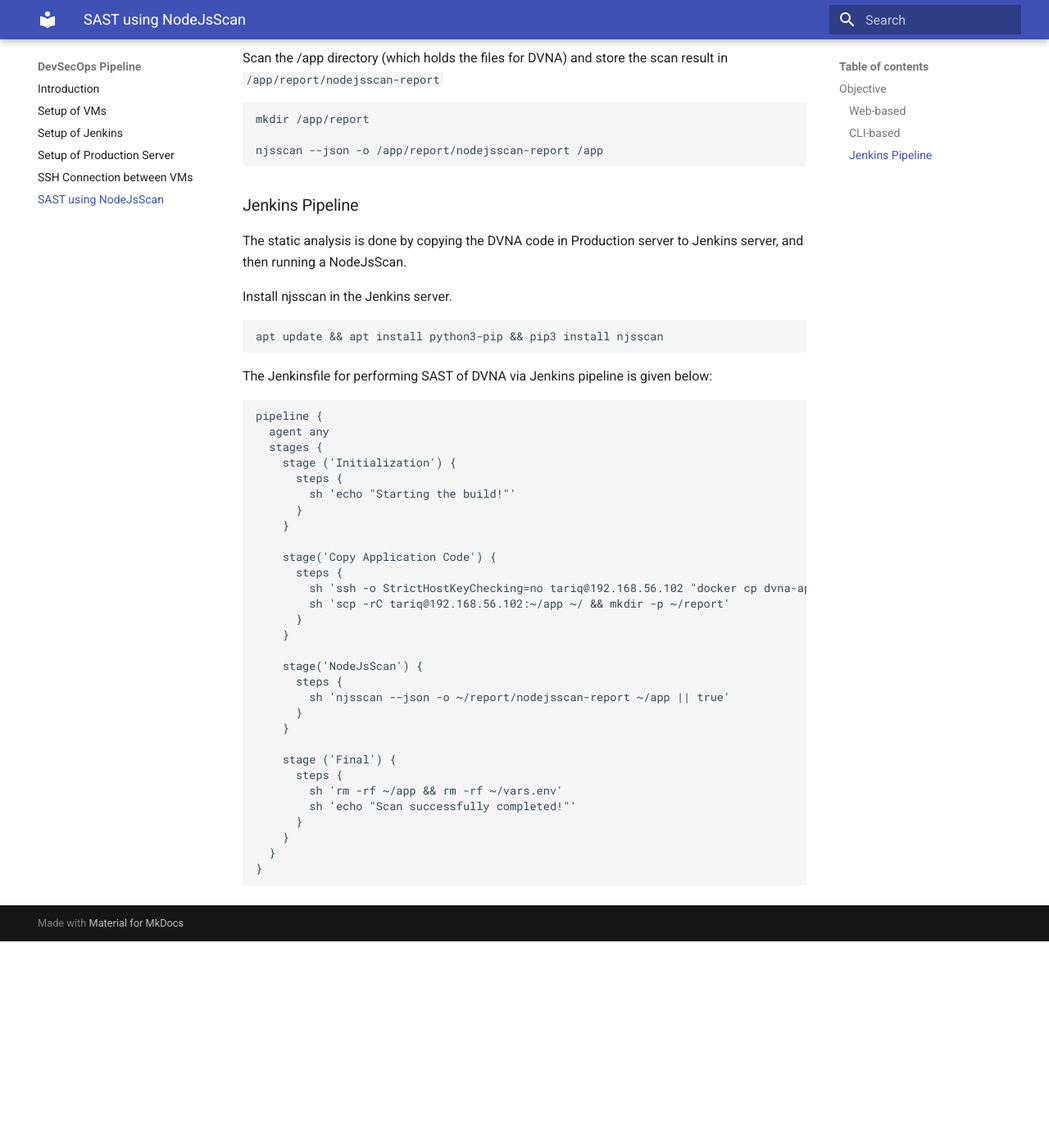
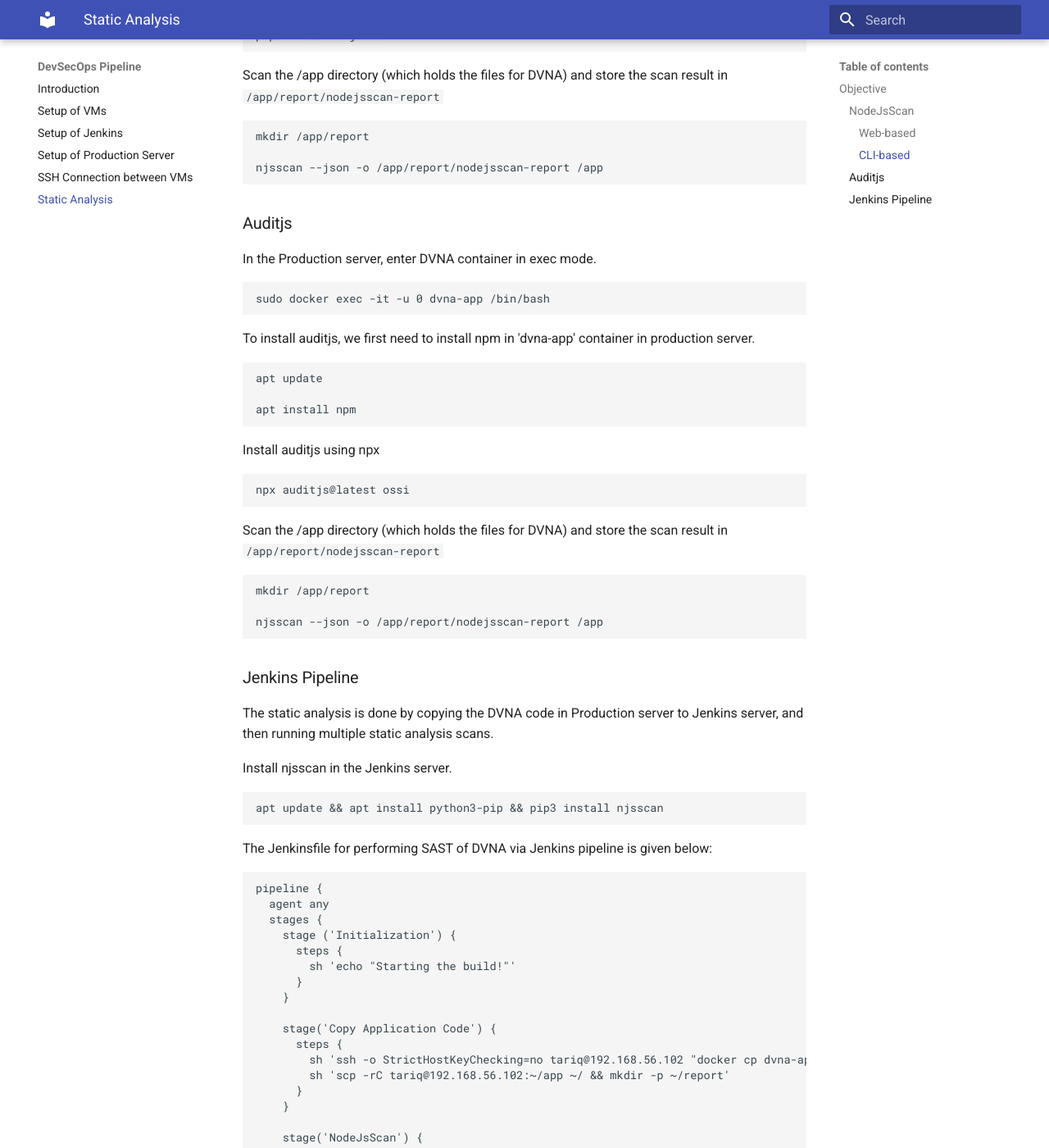
Before and after one commit to tariqahmed1912/internship-kloudle, an MkDocs documentation site: the page built from docs/static_analysis.md, in a window 1280 px wide and 1400 px high, scrolled down 1157 px. Shown: the whole window at 82% size. Built offline with MkDocs 1.6.1 and Material for MkDocs 9.7.7, drawn with Linux system fonts in a browser that asks for light colours; before the commit the page ends 2305 px from its top, so only the background shows below that; some of the changed text lies outside the part shown.

Commit message:
Commit changes

````diff
--- a/docs/nodejsscan_sast.md
+++ b/docs/static_analysis.md
@@ -1,6 +1,6 @@
 ## Objective
 
-In this section, we will perform SAST using NodeJsScan on DVNA in Production server.
+In this section, we will be using various tools to perform SAST on DVNA in Production server.
 
 About SAST
 
@@ -27,7 +29,7 @@ sudo docker run -it -p 9090:9090 opensecurity/nodejsscan:latest -d
 
 You can access the website by typing `<ip-address>:9090` in the browsers URL. To perform SAST, upload the files (individual files or a zip file) and run the scan.
 
-### CLI-based
+#### CLI-based
 
 In the Production server, enter DVNA container in exec mode.
 
@@ -57,10 +59,41 @@ mkdir /app/report
 njsscan --json -o /app/report/nodejsscan-report /app
 ```
 
+### Auditjs
+
+In the Production server, enter DVNA container in exec mode.
+
+```bash
+sudo docker exec -it -u 0 dvna-app /bin/bash
+```
+
+To install auditjs, we first need to install npm in 'dvna-app' container in production server.
+
+```bash
+apt update
+
+apt install npm
+```
+
+Install auditjs using npx
+
+```bash
+npx auditjs@latest ossi
+```
+
+Scan the /app directory (which holds the files for DVNA) and store the scan result in `/app/report/nodejsscan-report`
+
+```bash
+mkdir /app/report
+
+njsscan --json -o /app/report/nodejsscan-report /app
+```
+
+
 
 ### Jenkins Pipeline
 
-The static analysis is done by copying the DVNA code in Production server to Jenkins server, and then running a NodeJsScan.
+The static analysis is done by copying the DVNA code in Production server to Jenkins server, and then running multiple static analysis scans.
 
 Install njsscan in the Jenkins server.
 
@@ -89,7 +122,7 @@ pipeline {
 
     stage('NodeJsScan') {
       steps {
-        sh 'njsscan --json -o ~/report/nodejsscan-report ~/app || true'
+        sh 'njsscan --json -o ~/report/nodejsscan-report ~/app && (exit 0) || (exit 1)'
       }
     }
 
--- a/mkdocs.yml
+++ b/mkdocs.yml
@@ -5,6 +5,6 @@ nav:
   - Setup of Jenkins: 'jenkins_setup.md'
   - Setup of Production Server: 'production_setup.md'
   - SSH Connection between VMs: 'ssh_connection.md'
-  - SAST using NodeJsScan: 'nodejsscan_sast.md'
+  - Static Analysis: 'static_analysis.md'
 
 theme: material
````
Also changed, not shown: other parts of docs/static_analysis.md (+3 -1 lines), site/404.html, site/index.html, site/jenkins_setup/index.html, site/production_setup/index.html, site/search/search_index.json, site/sitemap.xml, site/ssh_connection/index.html, site/static_analysis/index.html, site/vm_setup/index.html, 1 other file.
